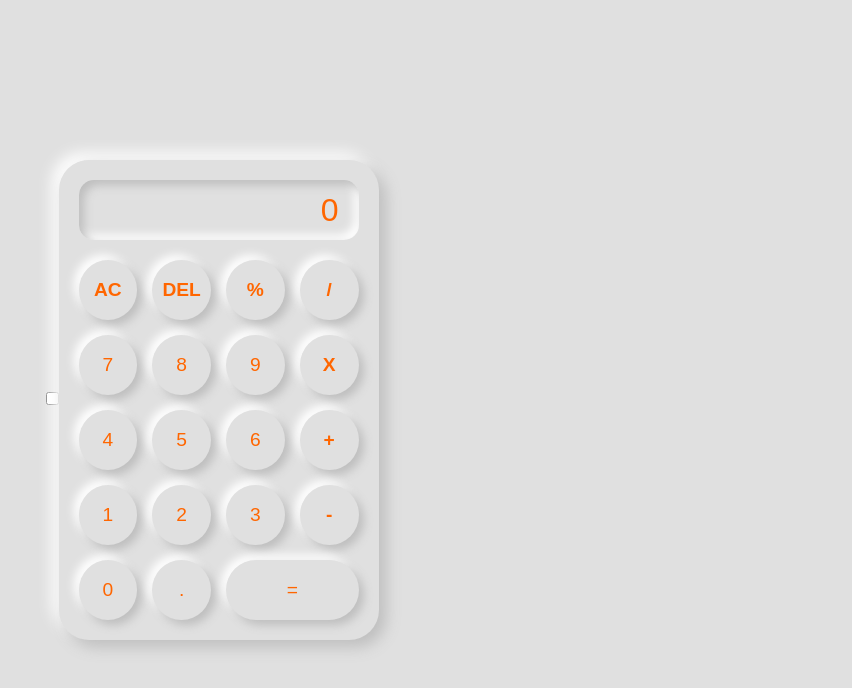
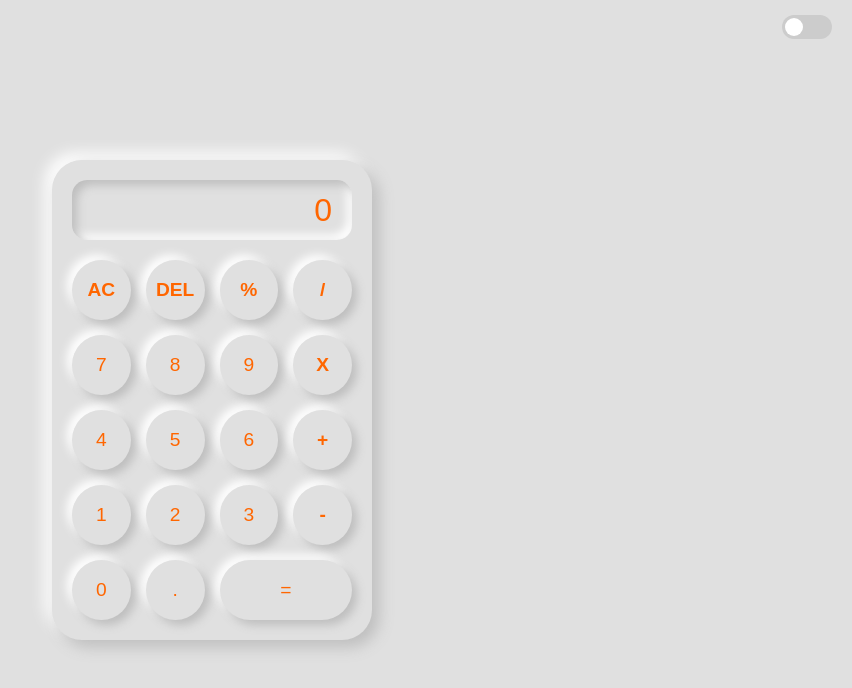
Before and after one commit to himanshugupta278/calculator, a plain HTML site: page index.html in a window 1280 px wide. Shown: the whole page, without its empty margins (428-1280 px from the left). Drawn offline with Linux system fonts and the light colour scheme.

Commit message:
Add Css for toggle btn

```diff
--- a/style.css
+++ b/style.css
@@ -112,3 +112,86 @@ button:active {
     grid-column: span 2;
   }
 }
+
+
+/* ====== Dark/Light Mode Toggle ====== */
+.theme-toggle {
+  position: absolute;
+  top: 15px;
+  right: 20px;
+}
+
+.switch {
+  position: relative;
+  display: inline-block;
+  width: 50px;
+  height: 24px;
+}
+
+.switch input {
+  opacity: 0;
+  width: 0;
+  height: 0;
+}
+
+.slider {
+  position: absolute;
+  cursor: pointer;
+  top: 0;
+  left: 0;
+  right: 0;
+  bottom: 0;
+  background-color: #ccc;
+  transition: .4s;
+  border-radius: 34px;
+}
+
+.slider:before {
+  position: absolute;
+  content: "";
+  height: 18px;
+  width: 18px;
+  left: 3px;
+  bottom: 3px;
+  background-color: white;
+  transition: .4s;
+  border-radius: 50%;
+}
+
+input:checked + .slider {
+  background-color: #2196F3;
+}
+
+input:checked + .slider:before {
+  transform: translateX(26px);
+}
+
+/* ====== Dark Mode Styling ====== */
+body.dark-mode {
+  background-color: #121212;
+  color: #ffffff;
+}
+
+body.dark-mode .calculator {
+  background-color: #1f1f1f;
+  box-shadow: 0 0 15px rgba(255, 255, 255, 0.1);
+}
+
+/* Smooth transition for dark/light mode */
+body,
+.calculator,
+button {
+  transition: background-color 0.8s ease, color 0.8s ease, box-shadow 0.8s ease;
+}
+
+
+body.dark-mode button {
+  background-color: #333;
+  color: #fff;
+  border: 1px solid #555;
+}
+
+body.dark-mode button:hover {
+  background-color: #555;
+  box-shadow: 0 0 8px rgba(255, 255, 255, 0.2);
+}
```
